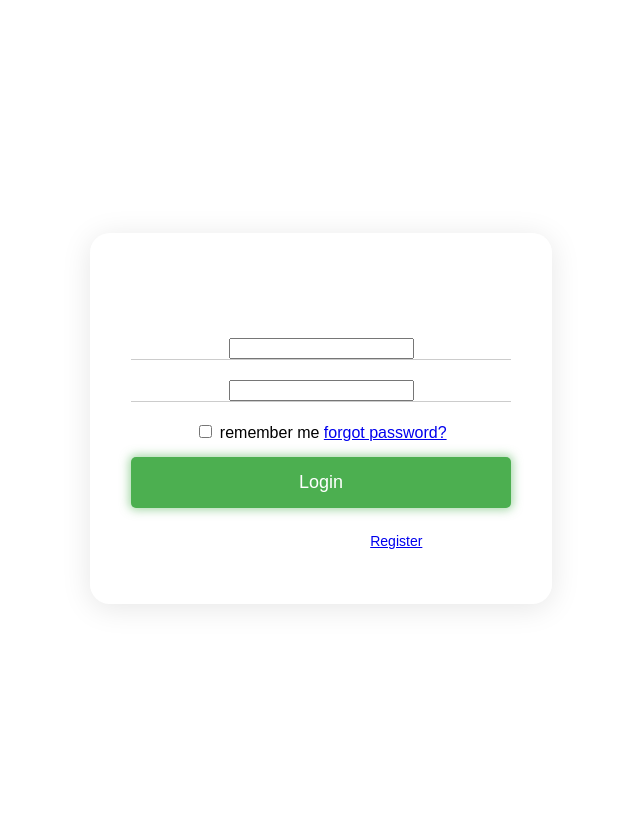
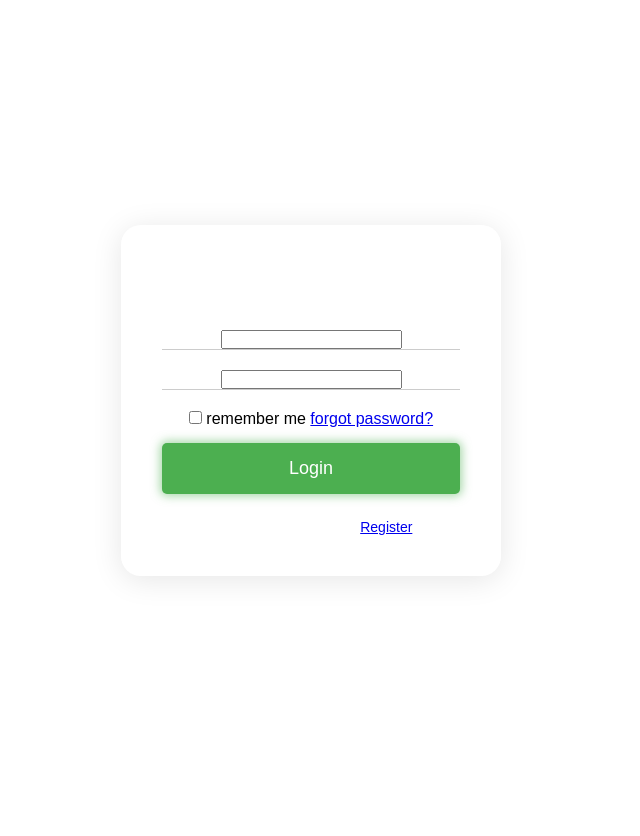
Before and after one commit to tmuk26-group-1/budget-tool, a Flask app: template templates/login.html in a window 1280 px wide. Shown: the whole page, without its empty margins (329-969 px from the left). After the commit the page ends 580 px from the top, so only its background shows below. Run offline with Flask 3, Linux system fonts and the light colour scheme; the template is opened without the code that fills it, so the values that code supplies are empty.

Commit message:
delet som unneceser line

```diff
--- a/static/styles.css
+++ b/static/styles.css
@@ -1,6 +1,12 @@
 body {
     font-family: Arial, sans-serif;
 
+}
+
+* {
+    box-sizing: border-box;
+    margin: 0;
+    padding: 0;
 }
 
 .login-container {
@@ -10,7 +16,7 @@ body {
     flex-direction: column;
     justify-content: center;
     align-items: center;
-    padding: 10px;
+    padding: 20px;
 }
 
 .login-box {
```
